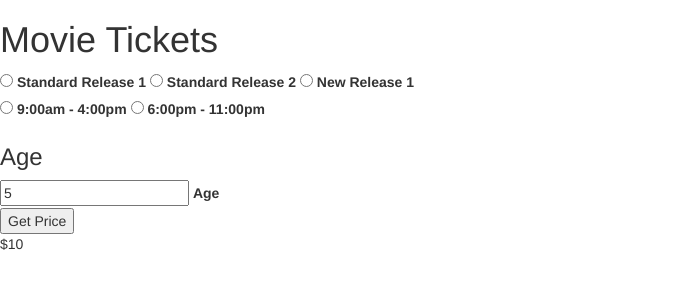
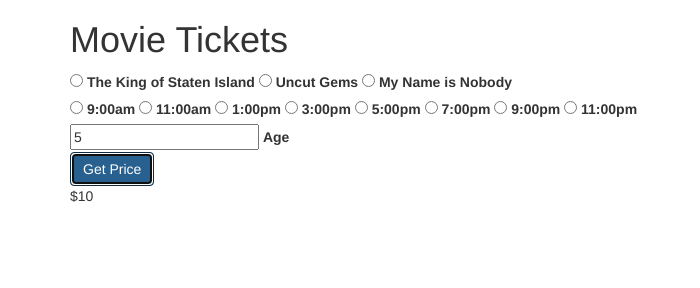
Before and after one commit to HeyImMatt/movie-tickets, a plain HTML site: page index.html in a window 1280 px wide. Both pictures are taken after typing "5" into the empty fields and a click on the button "Get Price". Shown: the whole page, without its empty margins (0-700 px from the left). Drawn offline with Linux system fonts and the light colour scheme.

Commit message:
update HTML layout
Co-authored by: Joseph Pearce
Co-authored-by: Matt McFarland <mrmcfarland@gmail.com>

```diff
--- a/index.html
+++ b/index.html
@@ -10,33 +10,46 @@
   <title>Movie Tickets</title>
 </head>
 <body>
+  <div class="container">
     <div class="titleSelect">
       <h1>Movie Tickets</h1>
       <form id="movieSelect">
         <div id="movieTitle">
           <input type="radio" name="movie" id="Movie1" value = "Standard Release 1">
-        <label for="Movie1">Standard Release 1</label>
+          <label for="Movie1">The King of Staten Island</label>
           <input type="radio" name="movie" id="Movie2" value = "Standard Release 2">
-        <label for="Movie2">Standard Release 2</label>
+          <label for="Movie2">Uncut Gems</label>
           <input type="radio" name="movie" id="Movie3" value = "New Release 1">
-        <label for="Movie3">New Release 1</label>
+          <label for="Movie3">My Name is Nobody</label>
         </div>
         <div id="movieTime">
-        <input type="radio" name="time" id="matinee" value = "Matinee">
-        <label for="matinee">9:00am - 4:00pm</label>
-        <input type="radio" name="time" id="regular" value = "regular">
-        <label for="regular">6:00pm - 11:00pm</label>
+          <input type="radio" name="time" id="9am" value = "Matinee">
+          <label for="9am">9:00am</label>
+          <input type="radio" name="time" id="11am" value = "Matinee">
+          <label for="11am">11:00am</label>
+          <input type="radio" name="time" id="1pm" value = "Matinee">
+          <label for="1pm">1:00pm</label>
+          <input type="radio" name="time" id="3pm" value = "Matinee">
+          <label for="3pm">3:00pm</label>
+          <input type="radio" name="time" id="5pm" value = "Matinee">
+          <label for="5pm">5:00pm</label>
+          <input type="radio" name="time" id="7pm" value = "Regular">
+          <label for="7pm">7:00pm</label>
+          <input type="radio" name="time" id="9pm" value = "Regular">
+          <label for="9pm">9:00pm</label>
+          <input type="radio" name="time" id="11pm" value = "Regular">
+          <label for="11pm">11:00pm</label>
         </div>
-      <h3>Age</h3>
         <div id="ageInput" >
           <input type="number" id="age" required>
           <label for="age">Age</label>
         </div>
-        <button type="submit">Get Price</button>
+          <button class="btn btn-primary" type="submit">Get Price</button>
       </form>
     </div>
     <div id="output">
 
     </div>
+  </div>
 </body>
 </html>
--- a/js/scripts.js
+++ b/js/scripts.js
@@ -16,29 +16,24 @@
 
 
 //Ticket business logic
-function Ticket(time, movie, userAge) {
+function Ticket(movie, time, userAge) {
+  this.movie = movie;
   this.time = time;
-  this.movie = movie;
   this.userAge = userAge;
+  this.price = 20;
 }
 
-function priceCalc(ticket){
-  let price
-  if (ticket.movie === "New Release 1"){
-    price = 40
-  } else {
-    price = 20
-  }
-
-  if (ticket.time === "Matinee") {
-    price /= 2
-  }
-
-  if (ticket.userAge >= 65 || ticket.userAge <= 10) {
-    price /= 2
-  }
-  return price;
-}
+Ticket.prototype.priceCalc = function(){
+  if (this.movie === "New Release 1"){
+    this.price = 40;
+  } ;
+  if (this.time === "Matinee") {
+    this.price /= 2;
+  };
+  if (this.userAge >= 65 || this.userAge <= 10) {
+    this.price /= 2;
+  };
+};
 
  //User Interface
 
@@ -52,7 +47,7 @@
     let userAge = parseInt($("#age").val());
     let newTicket = new Ticket(movieTitle, movieTime, userAge);
     userTicketLog.addTicket(newTicket);
-
-    $("div#output").append(`<p>$${priceCalc(newTicket)}</p>`);
+    newTicket.priceCalc()
+    $("div#output").append(`<p>$${newTicket.price}</p>`);
   });
 });
```
Also changed, not shown: 1 other file. Lines whose indentation alone changed are shown as unchanged.
